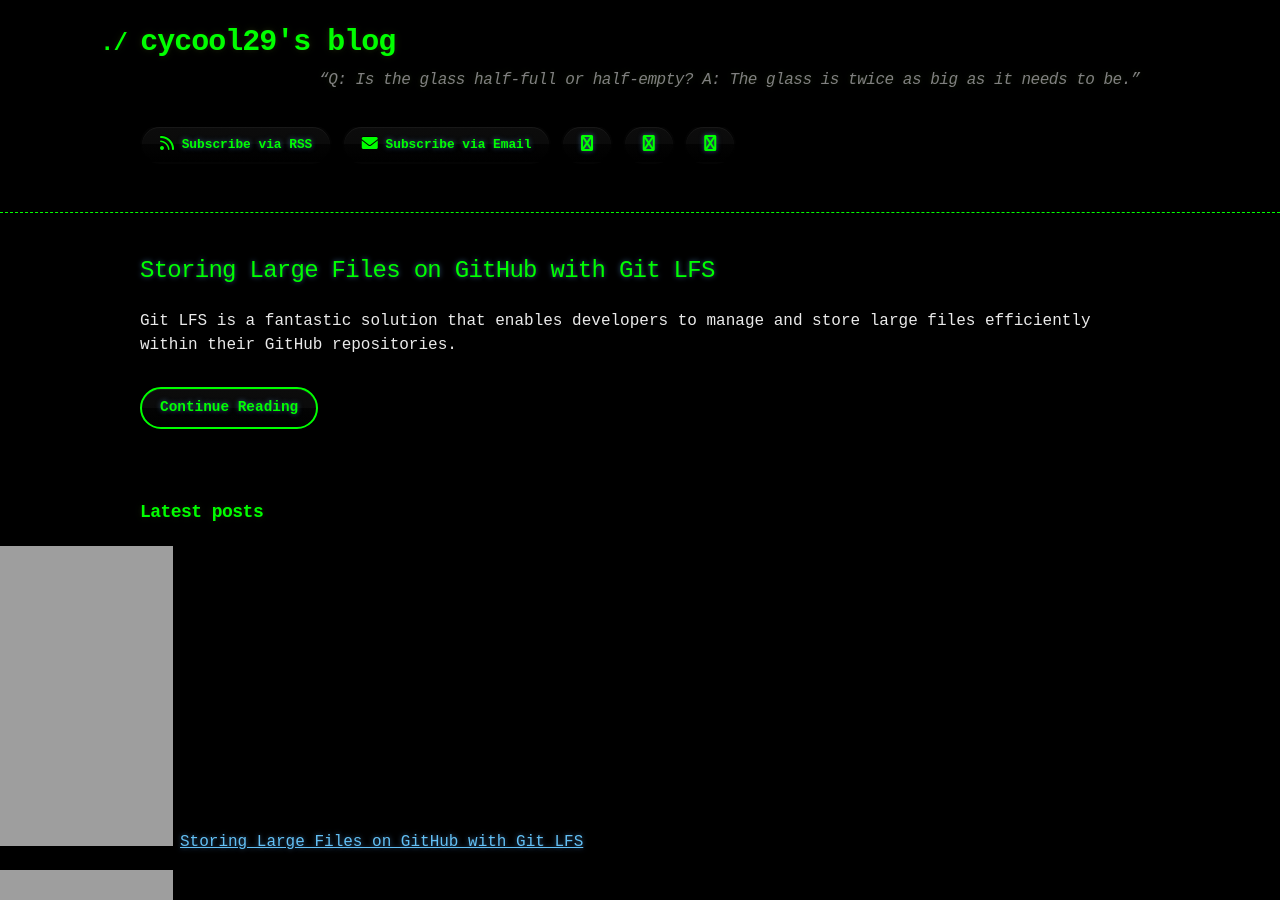
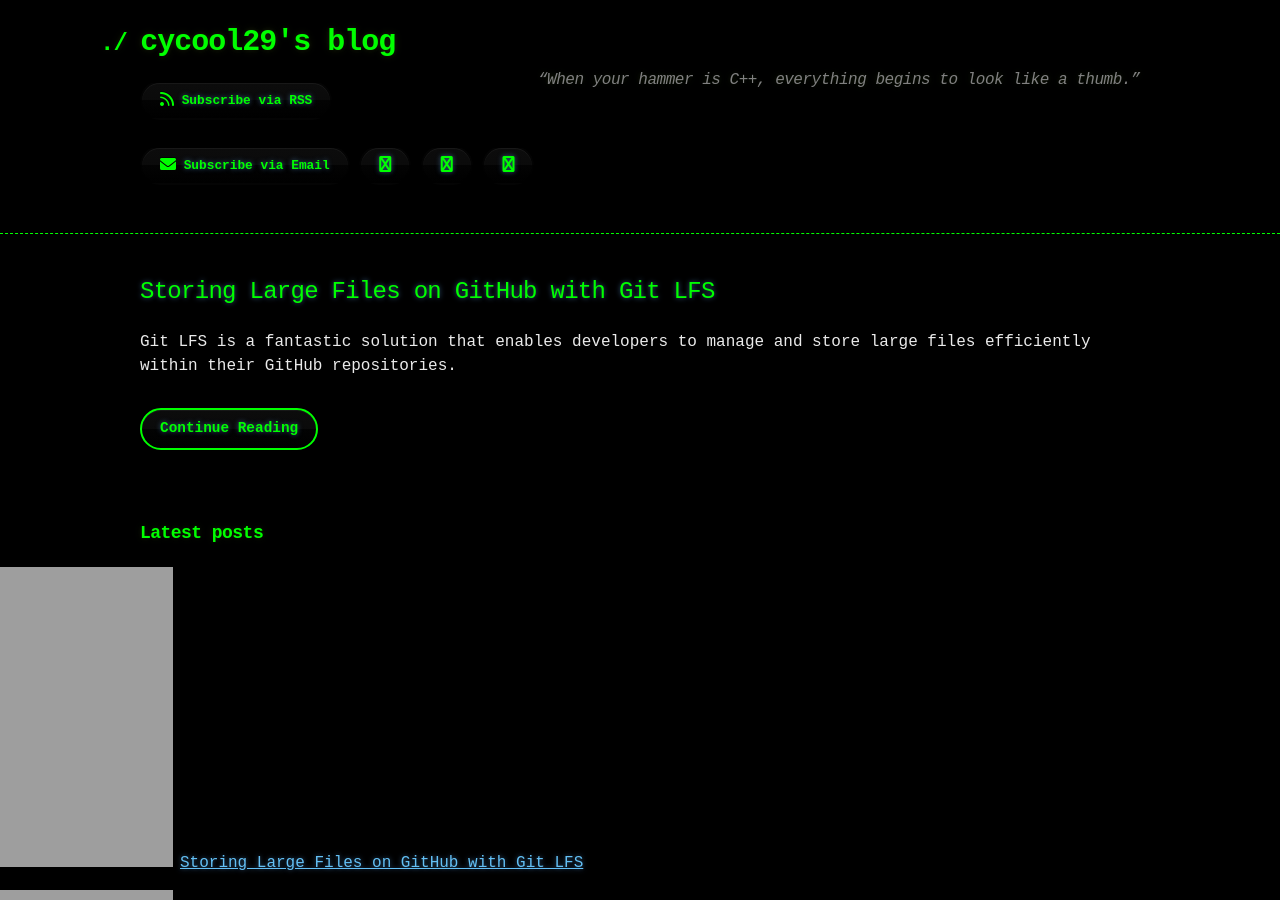
Before and after one commit to cycool29/cycool29.github.io, a Jekyll site: the page built from index.md, in a window 1280 px wide and 900 px high. Built offline with Jekyll 4.4.1, drawn with Linux system fonts in a browser that asks for light colours; a style sheet for code colours, icons or effects is not loaded.

Commit message:
Update quotes

```diff
--- a/_config.yml
+++ b/_config.yml
@@ -1,5 +1,5 @@
 title: cycool29's blog
-description: "“Q: Is the glass half-full or half-empty? A: The glass is twice as big as it needs to be.” "
+description: "“When your hammer is C++, everything begins to look like a thumb.” "
 bio: A high school student. Intermediate in Python, Git, Bash. Learning JavaScript. He/Him. "
 author: cycool29
 url: https://cycool29.github.io
```
